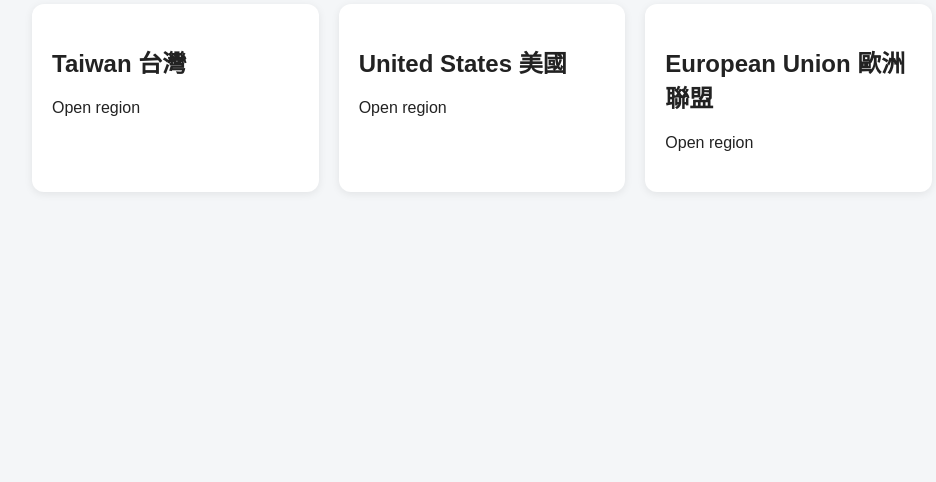
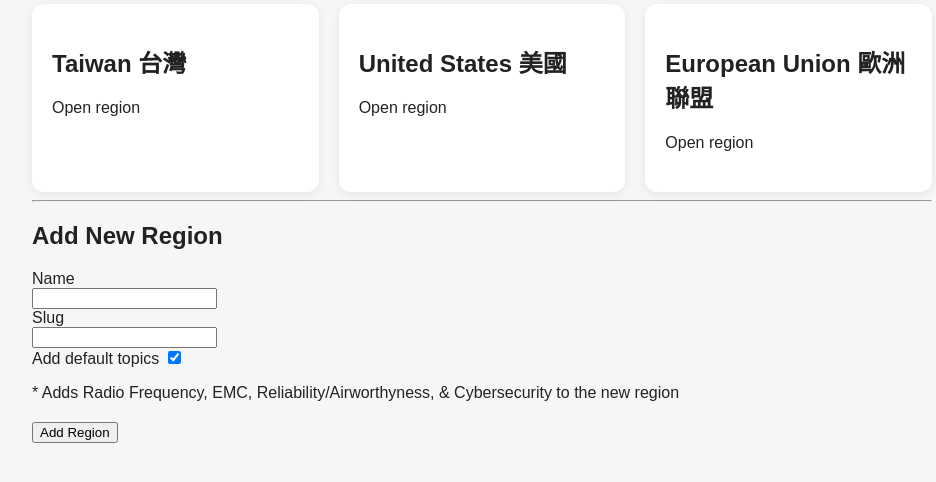
Before and after one commit to luhaitang13895/IQP-UAV-Regulation-Interface, a Flask app: page / in a window 1280 px wide. Shown: the part 197-679 px from the top of the page, without its empty margins (158-1094 px from the left). Run offline with Flask 3, Linux system fonts and the light colour scheme.

Commit message:
added add region form

```diff
--- a/app.py
+++ b/app.py
@@ -361,6 +361,145 @@
         print(e)
         return {"success": False}
 
+@app.route('/addNewRegion', methods=['POST'])
+def addNewRegion ():
+    try:
+        print('adding new region')
+        data = json.loads(request.get_json())
+        print('data')
+        print(data)
+
+
+        slug = data.get('region-slug')
+        name = data.get('region-name')
+        # If its not checked, it wont show at all. If its checked it will show as 'true'
+        addDefault = data.get("add_default_topics") == "true"
+
+        data = {
+            "name": name,
+            "topics": {}
+        }
+
+        # Adds the default data to topics
+        if addDefault:
+            data['topics'] = {
+                "rf": {
+                    "title": "Radio Frequency (RF)",
+                    "description": "RF-related regulations, testing, certification, and export topics.",
+                    "categories": {
+                        "regulations": {
+                            "title": "Regulations",
+                            "description": "Overview of RF-related regulatory bodies and rules.",
+                            "subsections": []
+                        },
+                        "testing": {
+                            "title": "Testing",
+                            "description": "Overview of RF testing requirements and procedures.",
+                            "subsections": []
+                        },
+                        "certifications": {
+                            "title": "Certifications",
+                            "description": "Overview of RF certification pathways.",
+                            "subsections": []
+                        },
+                        "export-controls": {
+                            "title": "Export Controls",
+                            "description": "Overview of RF-related export and market-entry rules.",
+                            "subsections": []
+                        }
+                    }
+                },
+                "emc": {
+                    "title": "Electromagnetic Compatibility (EMC)",
+                    "description": "EMC-related regulations, testing, certification, and export topics.",
+                    "categories": {
+                        "regulations": {
+                            "title": "Regulations",
+                            "description": "Overview of EMC-related rules and standards.",
+                            "subsections": []
+                        },
+                        "testing": {
+                            "title": "Testing",
+                            "description": "Overview of EMC testing requirements and procedures.",
+                            "subsections": []
+                        },
+                        "certifications": {
+                            "title": "Certifications",
+                            "description": "Overview of EMC certification pathways.",
+                            "subsections": []
+                        },
+                        "export-controls": {
+                            "title": "Export Controls",
+                            "description": "Overview of EMC-related export and market-entry rules.",
+                            "subsections": []
+                        }
+                    }
+                },
+                "reliability": {
+                    "title": "Reliability / Airworthiness",
+                    "description": "Reliability, airworthiness, and safety-related topics.",
+                    "categories": {
+                        "regulations": {
+                        "title": "Regulations",
+                        "description": "Overview of reliability and airworthiness regulations.",
+                        "subsections": []
+                        },
+                        "testing": {
+                        "title": "Testing",
+                        "description": "Overview of reliability and airworthiness testing procedures.",
+                        "subsections": []
+                        },
+                        "certifications": {
+                        "title": "Certifications",
+                        "description": "Overview of reliability and airworthiness certification pathways.",
+                        "subsections": []
+                        },
+                        "export-controls": {
+                        "title": "Export Controls",
+                        "description": "Overview of reliability-related market-entry and export issues.",
+                        "subsections": []
+                        }
+                    }
+                },
+                "Cybersecurity": {
+                    "title": "Cybersecurity",
+                    "description": "Cybersecurity Related Topics",
+                    "categories": {
+                        "regulations": {
+                            "title": "Regulations",
+                            "description": "Overview of cybersecurity regulations in Taiwan",
+                            "subsections": []
+                        },
+                        "testing": {
+                            "title": "Testing",
+                            "description": "Overview of reliability and airworthiness testing procedures.",
+                            "subsections": []
+                        },
+                        "certifications": {
+                            "title": "Certifications",
+                            "description": "Overview of reliability and airworthiness certification pathways.",
+                            "subsections": []
+                        },
+                        "export-controls": {
+                            "title": "Export Controls",
+                            "description": "Overview of reliability-related market-entry and export issues.",
+                            "subsections": []
+                        }
+                    }
+                }
+            }
+
+        newFilepath = "data/" + slug + ".json"
+        # Saves the data
+        with open(newFilepath, "w") as f:
+            json.dump(data, f)
+
+        return {"success": True}
+    except Exception as e:
+        print('ERROR SUBMITTING FORM')
+        print(e)
+        return {"success": False}
+
 
 if __name__ == "__main__":
     app.run()
--- a/templates/home.html
+++ b/templates/home.html
@@ -36,6 +36,76 @@
                 </a>
             {% endfor %}
         </div>
+    <hr>
+
+    <h2>Add New Region</h2>
+
+    <form id="addRegionForm" action="/addNewRegion">
+
+        <div>
+            <label>Name</label><br>
+            <input type="text" name="region-name" id="region-name" required>
+        </div>
+
+        <div>
+            <label>Slug</label><br>
+            <input type="text" name="region-slug" id="region-slug" required>
+        </div>
+
+        <div>
+            <label for="add-default-topics">
+                Add default topics
+                <input type="checkbox" id="add-default-topics" name="add_default_topics" value="true" checked>
+                <p>* Adds Radio Frequency, EMC, Reliability/Airworthyness, & Cybersecurity to the new region</p>
+            </label>
+        </div>
+        <button type="submit">Add Region</button>
+    </form>
     </div>
+    <script>
+        // Turns the name into slug
+        function nameToSlug(name) {
+            return name.toLowerCase().trim().replace(/[^a-z0-9]+/g, '-').replace(/(^-|-$)/g, '')  // replace spaces & invalid chars with remove leading/trailing -
+        }
+
+        // Whenever name is changed, update the slug
+        document.getElementById('region-name').addEventListener('input', ()=> {
+            document.getElementById('region-slug').value = nameToSlug(document.getElementById('region-name').value)
+        })
+
+        const addRegionForm = document.getElementById('addRegionForm')
+
+        addRegionForm.addEventListener("submit", async function (event) {
+            event.preventDefault()
+            try {
+                const formData = new FormData(addRegionForm)
+                const jsonData = JSON.stringify(Object.fromEntries(formData.entries()))
+
+                console.log('jsonData')
+                console.log(jsonData)
+                const response = await fetch(addRegionForm.action, {
+                    method: "POST",
+                    headers: {
+                        'Content-Type': 'application/json'
+                    },
+                    body: JSON.stringify(jsonData)
+                })
+                if (!response.ok) {
+                    throw new Error("Request failed")
+                }
+                const data = await response.json()
+                if (data['success']) {
+                    alert("Region Created!")
+                    addRegionForm.reset()
+                    location.reload()
+                } else {
+                    throw new Error("Bad server response")
+                }
+            } catch (error) {
+                console.error("Error submitting form:", error)
+                alert("Error submitting form")
+            }
+        })
+    </script>
 </body>
 </html>
```
